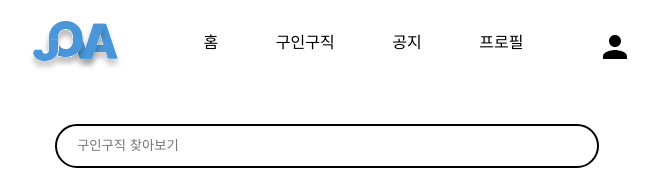
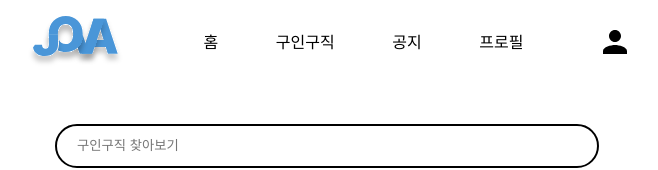
Before and after one commit to IdeaFestival-JOVA/JOVA-client-V0.5, a React (Vite) app: page / in a window 1280 px wide. Shown: the top 170 px of the page, without its empty margins (313-971 px from the left). Built offline with nearby package versions, Linux system fonts and the light colour scheme; a web font is replaced by a local one.

Commit message:
로그인 아이콘 margin-top 값 변경경

```diff
--- a/src/components/Header.tsx
+++ b/src/components/Header.tsx
@@ -38,7 +38,7 @@ const TextWrapper = styled.div`
 `;
 
 const IconBox = styled(Link)`
-  margin-top: 15px;
+  margin-top: 5px;
 `;
 
 function Header() {
```
